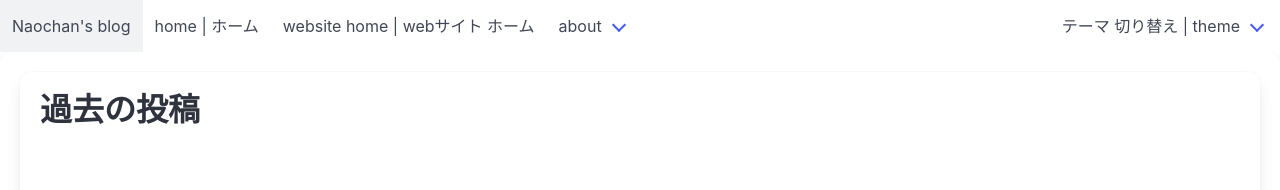
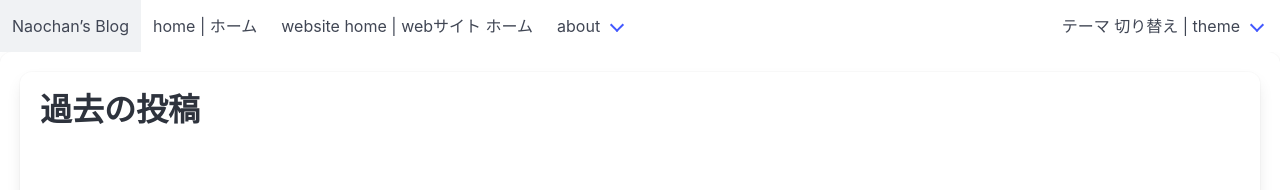
Before and after one commit to naochan83275/na83blog, a Jekyll site: the page built from posts/index.html, in a window 1280 px wide. Shown: the top 190 px of the page. Built offline with Jekyll 4.4.1, drawn with Linux system fonts in a browser that asks for light colours; the list of posts is cut into pages by our own code.

Commit message:
サイトのタイトルが反映されるように変更

```diff
--- a/_includes/header.html
+++ b/_includes/header.html
@@ -2,7 +2,7 @@
   <nav class="navbar is-fixed-top" role="navigation" aria-label="main navigation">
     <div class="navbar-brand">
       <a class="navbar-item" href="/">
-        <h1>Naochan's blog</h1>
+        <h1>{{ site.title }}</h1>
       </a>
       <a role="button" class="navbar-burger" aria-label="menu" aria-expanded="false">
         <span aria-hidden="true"></span>
@@ -13,7 +13,7 @@
     </div>
     <div class="navbar-menu" id="navMenu">
       <div class="navbar-start">
-        <a class="navbar-item" href="/blog/">
+        <a class="navbar-item" href="{{ site.baseurl }}">
           home | ホーム
         </a>
         <a class="navbar-item" href="/">
@@ -27,8 +27,8 @@
             <a class="navbar-item" href="/about/me/">
               about me | 自己紹介
             </a>
-            <a class="navbar-item" href="/about/website/">
-              about this site | このサイトについて
+            <a class="navbar-item" href="/blog/about/">
+              about this blog | このブログについて
             </a>
           </div>
         </div>
```
